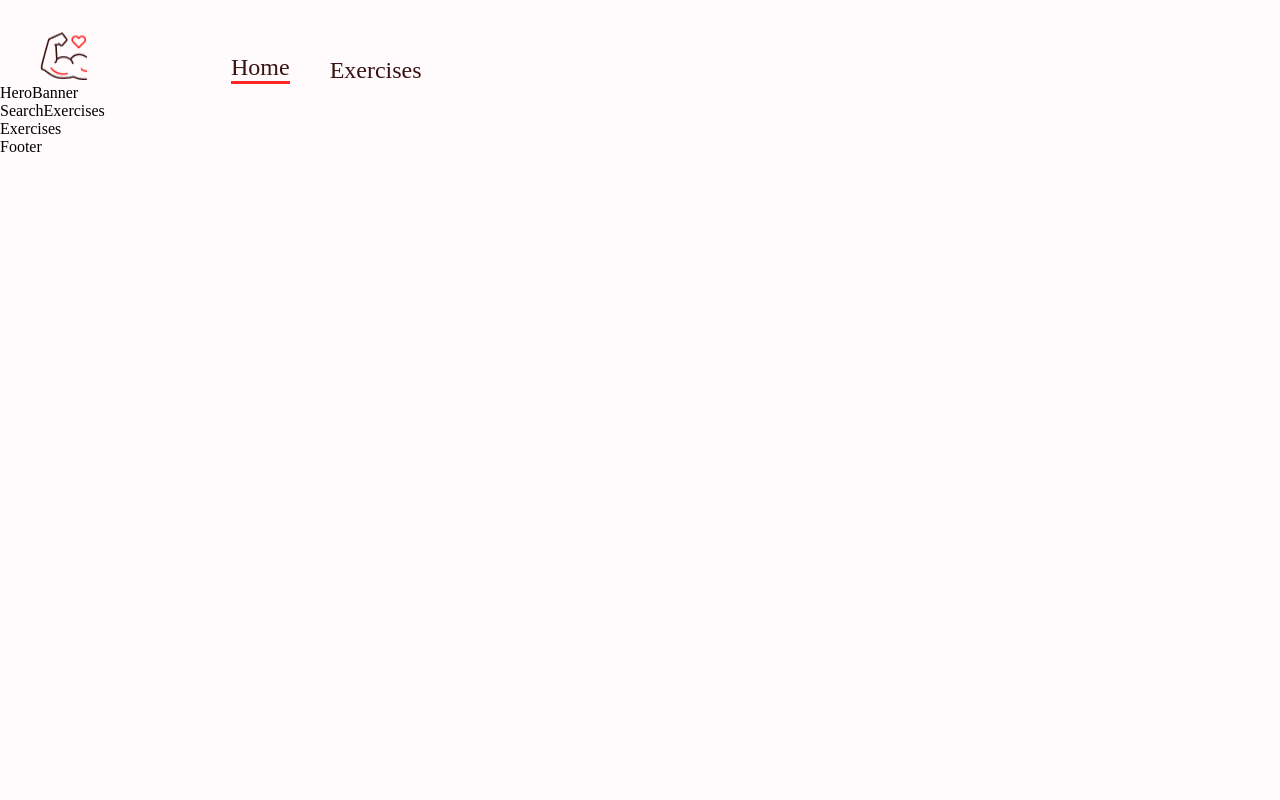
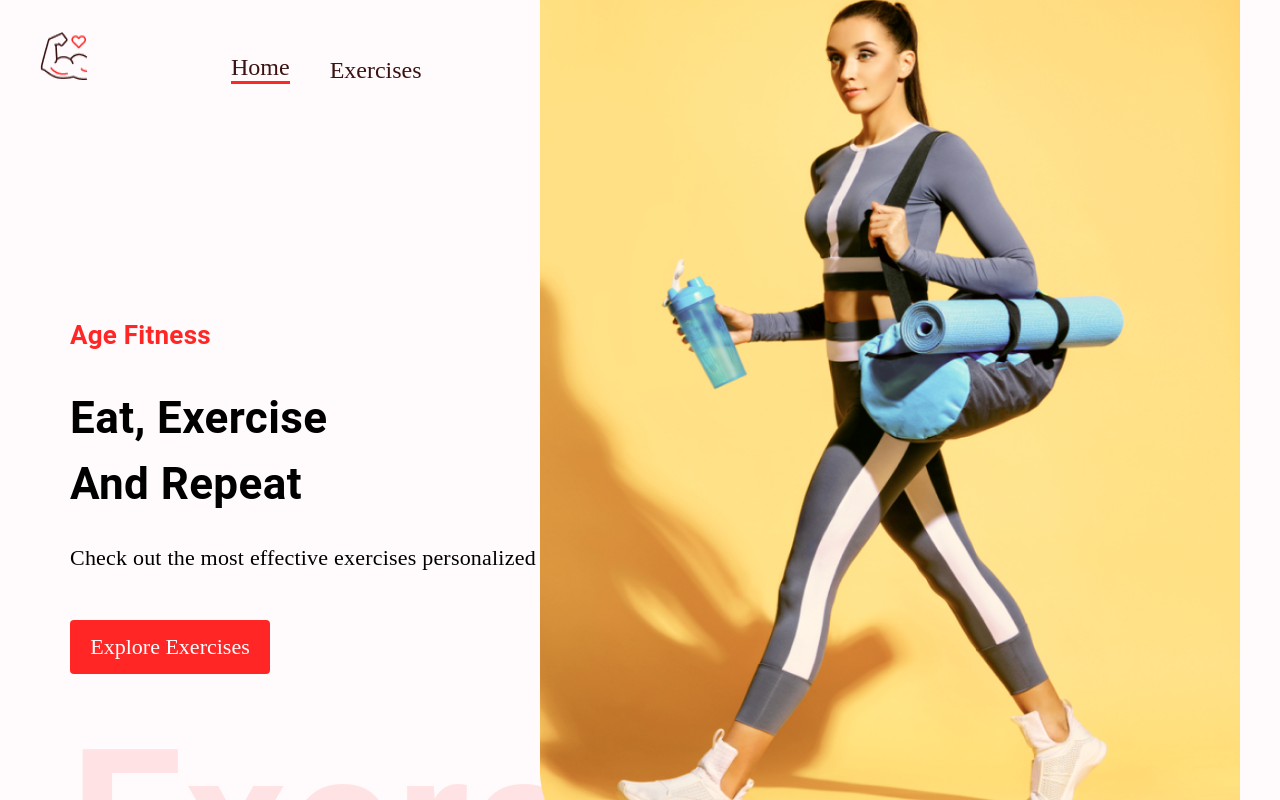
Before and after one commit to pallabofficial/Golds-GYM, a React (Create React App) app: page / in a window 1280 px wide. Shown: the top 800 px of the page. Built offline with nearby package versions, Linux system fonts and the light colour scheme.

Commit message:
finished HeroBanner code:- added all necessary components(tagline, explore button and banner image) inside the HeroBanner component

```diff
--- a/src/components/HeroBanner.js
+++ b/src/components/HeroBanner.js
@@ -1,8 +1,25 @@
 import React from 'react'
+import { Box, Stack, Typography } from '@mui/material';
+
+import HeroBannerImage from '../assets/images/banner.png';
 
 const HeroBanner = () => {
   return (
-    <div>HeroBanner</div>
+    <Box sx={{ mt: { lg: '212px', xs: '70px' }, ml: { sm: '50px' } }} position="relative" p="20px">
+
+      <Typography color="#FF2625" fontWeight="600" fontSize="26px">Age Fitness</Typography>
+
+      <Typography fontWeight={700} sx={{ fontSize: { lg: '44px', xs: '40px' } }} mb="23px" mt="30px"> Eat, Exercise <br /> And Repeat</Typography>
+
+      <Typography fontSize="22px" fontFamily="Alegreya" lineHeight="35px">Check out the most effective exercises personalized to you</Typography>
+
+      <Stack> <a href="#exercises" style={{ marginTop: '45px', textDecoration: 'none', width: '200px', textAlign: 'center', background: '#FF2625', padding: '14px', fontSize: '22px', textTransform: 'none', color: 'white', borderRadius: '4px' }}>Explore Exercises</a></Stack>
+
+      <Typography fontWeight={600} color="#FF2625" sx={{ opacity: '0.1', display: { lg: 'block', xs: 'none' }, fontSize: '200px' }}>Exercise</Typography>
+
+        <img src={HeroBannerImage} alt="hero-banner" className="hero-banner-img" />
+
+    </Box>
   )
 }
 
```
